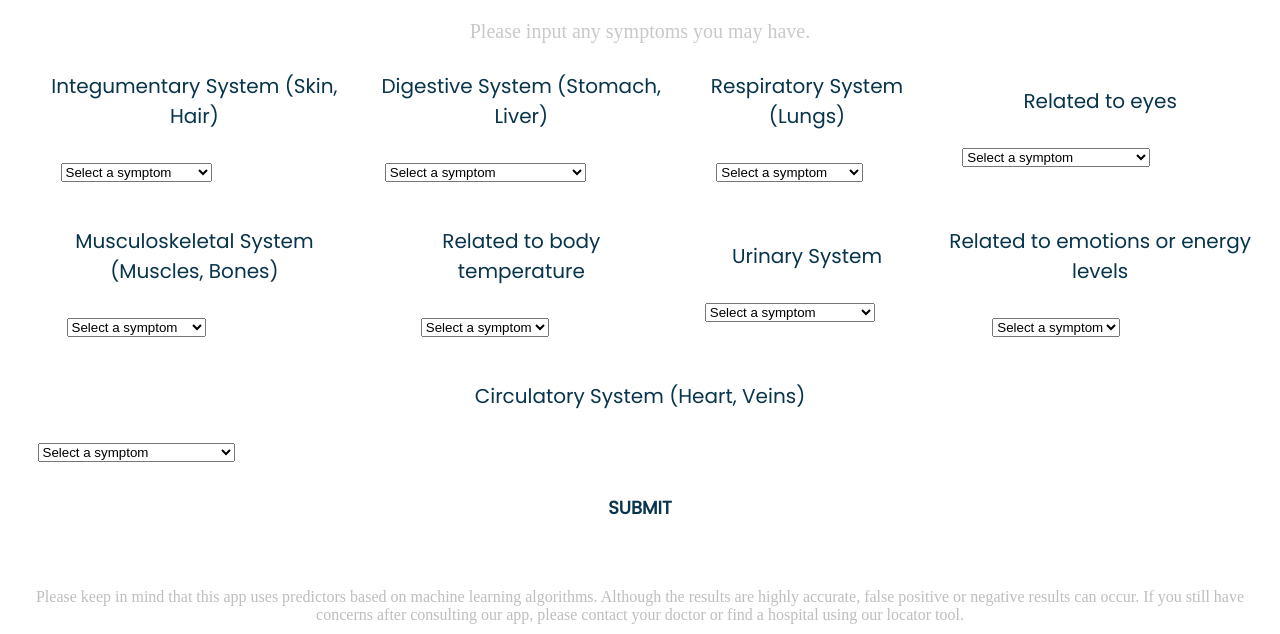
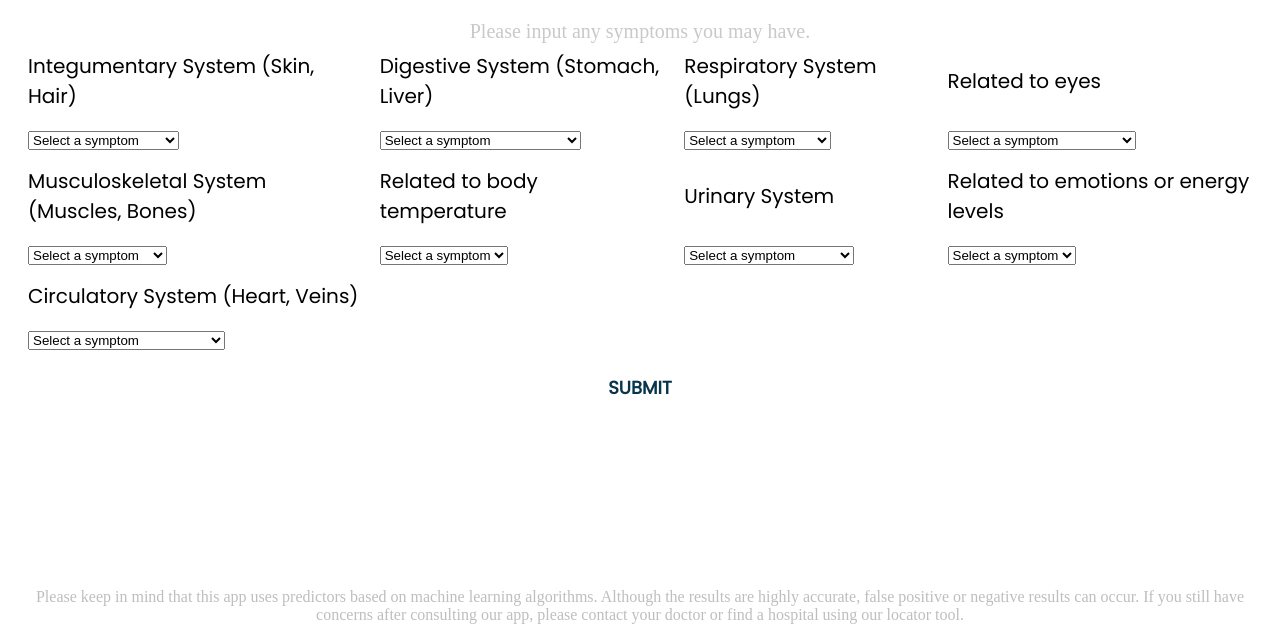
Before and after one commit to ChetanGorantla/TSAFlaskUpdated, a Flask app: page /views/gendisease in a window 1280 px wide. Shown: the part 166-800 px from the top of the page. Run offline with Flask 3, Linux system fonts and the light colour scheme.

Commit message:
aligned gendisease

```diff
--- a/static/css/style.css
+++ b/static/css/style.css
@@ -100,8 +100,30 @@ footer {
 
 
 
+
 }
 
+
+.table2 td{
+    text-align: left;
+}
+
+.table4 {
+  border-collapse: collapse;
+  width: 100%;
+  background-color: #fff;
+  font-size: 30px;
+  font-family: 'Poppins';
+
+
+
+
+}
+
+
+.table4 td{
+  text-align: center;
+}
 
 .table3 {
     border-collapse: collapse;
@@ -314,7 +336,7 @@ input[type="number"] {
   /*-------------------------------------------------------------------------------------*/
   /* The container must be positioned relative: */
 .custom-select {
-    position: relative;
+    text-align: left;
     font-family: Arial;
 
   }
--- a/templates/diabetes.html
+++ b/templates/diabetes.html
@@ -31,7 +31,7 @@
         <label for="age-input" style="font-size: 20px;">Enter your age:</label>
         <input type="number" id="age-input" name="age-input" min="1" max="100">
 
-		<table class="table2">
+		<table class="table4">
             <tr>
                 <th>Do you feel..</th>
                 <th>Other symptoms</th>
--- a/templates/gendisease.html
+++ b/templates/gendisease.html
@@ -34,10 +34,19 @@
             <table class = "table2">
                 <tr>
                     <td>
-                        <p>Integumentary System (Skin, Hair)</p>
-
-                        <table class = "table2">
-                            <tr>
+                        Integumentary System (Skin, Hair)
+                    </td>
+                    <td>
+                        Digestive System (Stomach, Liver)
+                    </td>
+                    <td>
+                        Respiratory System (Lungs)
+                    </td>
+                    <td>
+                        Related to eyes
+                    </td>
+                </tr>
+                 <tr>
 
                                 <td>
 
@@ -67,15 +76,6 @@
 
 
                                 </td>
-                            </tr>
-                        </table>
-
-                    </td>
-                    <td>
-                        <p>Digestive System (Stomach, Liver)</p>
-                        <table class = "table2">
-                            <tr>
-
                                 <td>
                                     <div class="custom-select" style="width:200px;">
                                         <select name="digestive">
@@ -112,14 +112,6 @@
 
 
                                 </td>
-                            </tr>
-                        </table>
-                    </td>
-                    <td>
-                        <p>Respiratory System (Lungs)</p>
-                        <table class = "table2">
-                            <tr>
-
                                 <td>
                                     <div class="custom-select" style="width:200px;">
                                         <select name="respiratory">
@@ -140,13 +132,6 @@
                                         </select>
                                     </div>
                                 </td>
-                            </tr>
-                        </table>
-                    </td>
-                    <td>
-                        <p>Related to eyes</p>
-                        <table class = "table2">
-                            <tr>
                                 <td>
                                     <div class="custom-select" style="width:200px;">
                                         <select name="eyes">
@@ -161,17 +146,24 @@
                                         </select>
                                     </div>
                                 </td>
+                            </tr>
 
+                            <tr>
+                                <td>
+                                    Musculoskeletal System (Muscles, Bones)
+                                </td>
+                                <td>
+                                    Related to body temperature
+                                </td>
+                                <td>
+                                    Urinary System
+                                </td>
+                                <td>
+                                    Related to emotions or energy levels
+                                </td>
                             </tr>
-                        </table>
-                    </td>
-                </tr>
+                <tr>
 
-                <tr>
-                    <td>
-                        <p>Musculoskeletal System (Muscles, Bones)</p>
-                        <table class = "table2">
-                            <tr>
 
                                 <td>
                                     <div class="custom-select" style="width:200px;">
@@ -192,13 +184,10 @@
                                         </select>
                                     </div>
                                 </td>
-                            </tr>
-                        </table>
-                    </td>
-                    <td>
-                        <p>Related to body temperature</p>
-                        <table class = "table2">
-                            <tr>
+
+
+
+
                                 <td>
                                     <div class="custom-select" style="width:200px;">
                                         <select name="temperature">
@@ -214,13 +203,9 @@
                                 </td>
 
 
-                            </tr>
-                        </table>
-                    </td>
-                    <td>
-                        <p>Urinary System</p>
-                        <table class = "table2">
-                            <tr>
+
+
+
                                 <td>
                                     <div class="custom-select" style="width:200px;">
                                         <select name="urinary">
@@ -238,13 +223,8 @@
                                     </div>
                                 </td>
 
-                            </tr>
-                        </table>
-                    </td>
-                    <td>
-                        <p>Related to emotions or energy levels</p>
-                        <table class = "table2">
-                            <tr>
+
+
                                 <td>
                                     <div class="custom-select" style="width:200px;">
                                         <select name="emotions">
@@ -260,16 +240,18 @@
                                     </div>
                                 </td>
 
-                            </tr>
-                        </table>
+
+                </tr>
+
+                <tr>
+                    <td>
+                        Circulatory System (Heart, Veins)
                     </td>
                 </tr>
-                <table class = "table3">
+
+
                     <tr>
-                        <td>
-                            <p>Circulatory System (Heart, Veins)</p>
-                            <table class = "table2">
-                                <tr>
+
 
                                     <td class="centered">
                                         <div class="custom-select" style="width:200px;">
@@ -286,8 +268,6 @@
                                         </div>
                                     </td>
                                 </tr>
-                            </table>
-                        </td>
                         <!--
                         <td>
                             <p>Other Symptoms</p>
@@ -308,7 +288,7 @@
                             </table>
                         </td>
                         -->
-                    </tr>
+
 
                 </table>
 
```
